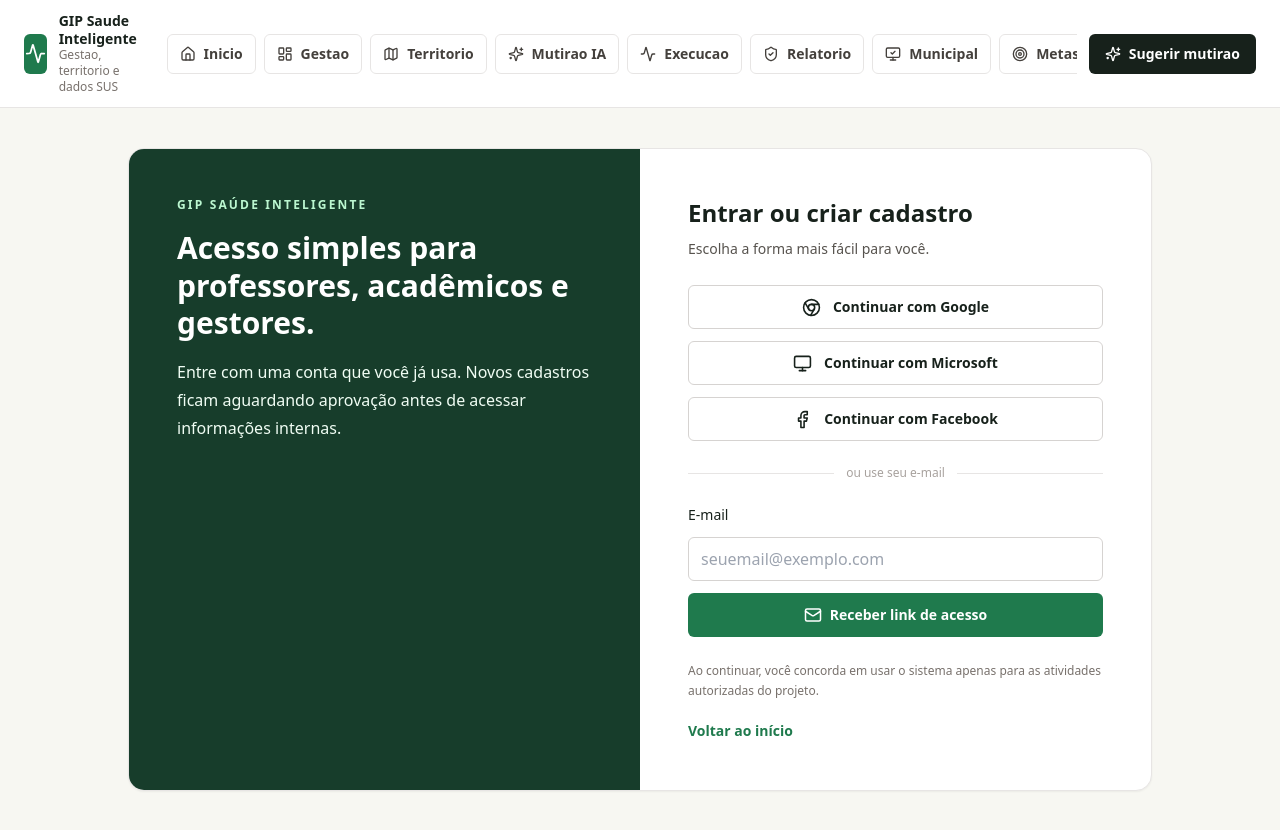
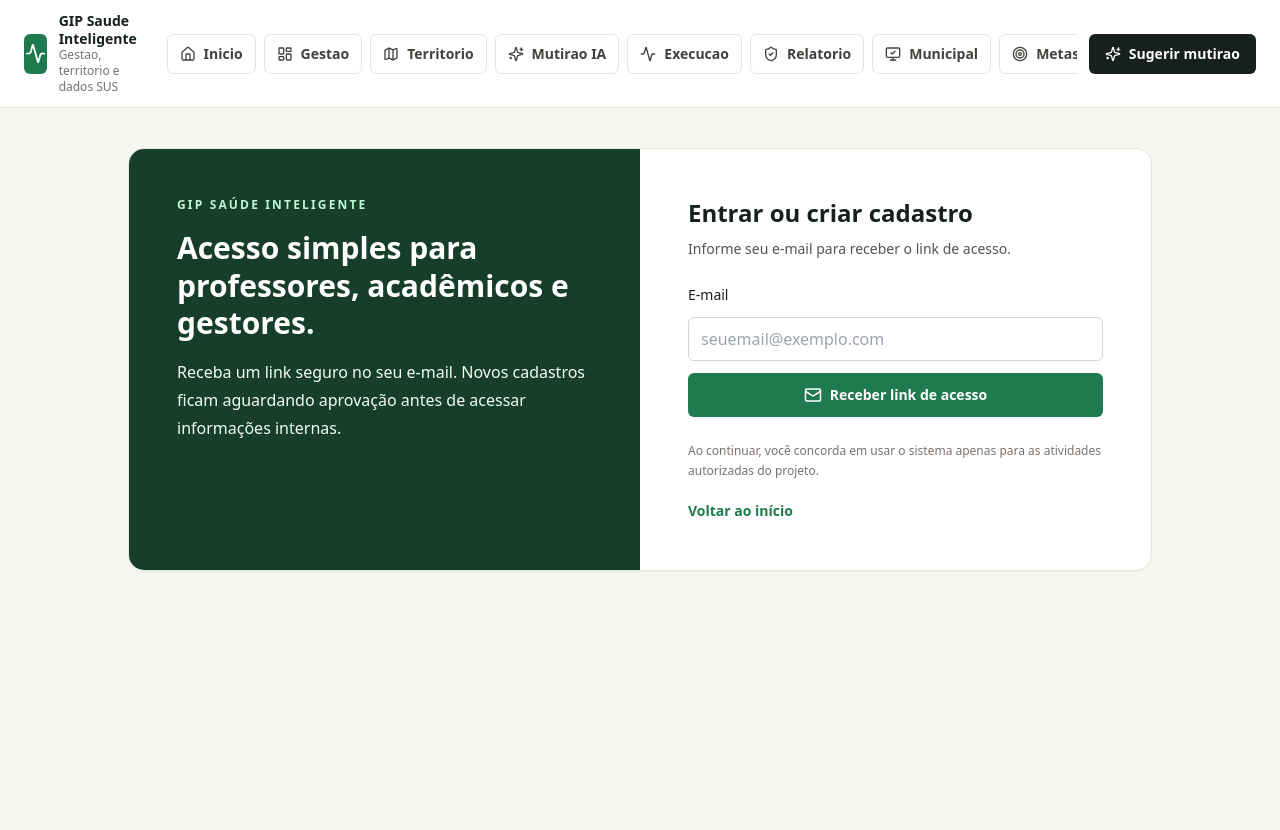
Before and after one commit to lekows/gip-saude-inteligente, a Next.js app: page /entrar in a window 1280 px wide. Shown: the top 830 px of the page. Built offline with nearby package versions, Linux system fonts and the light colour scheme.

Commit message:
fix: hide disabled OAuth providers

```diff
--- a/app/entrar/page.tsx
+++ b/app/entrar/page.tsx
@@ -4,6 +4,27 @@ import { FormEvent, useState } from "react";
 import Link from "next/link";
 import { Mail, Chrome, Facebook, Monitor } from "lucide-react";
 import { getSupabaseBrowserClient } from "@/lib/supabase/browser";
+
+const oauthProviders = [
+  {
+    provider: "google" as const,
+    label: "Continuar com Google",
+    enabled: process.env.NEXT_PUBLIC_SUPABASE_AUTH_GOOGLE_ENABLED === "true",
+    icon: <Chrome size={19} />,
+  },
+  {
+    provider: "azure" as const,
+    label: "Continuar com Microsoft",
+    enabled: process.env.NEXT_PUBLIC_SUPABASE_AUTH_AZURE_ENABLED === "true",
+    icon: <Monitor size={19} />,
+  },
+  {
+    provider: "facebook" as const,
+    label: "Continuar com Facebook",
+    enabled: process.env.NEXT_PUBLIC_SUPABASE_AUTH_FACEBOOK_ENABLED === "true",
+    icon: <Facebook size={19} />,
+  },
+].filter(({ enabled }) => enabled);
 
 export default function EntrarPage() {
   const [email, setEmail] = useState("");
@@ -21,7 +42,13 @@ export default function EntrarPage() {
       });
       if (error) throw error;
     } catch (error) {
-      setMessage(error instanceof Error ? error.message : "Não foi possível iniciar o acesso.");
+      const providerUnavailable =
+        error instanceof Error && error.message.includes("Unsupported provider");
+      setMessage(
+        providerUnavailable
+          ? "Este provedor ainda não está habilitado. Use o acesso por e-mail."
+          : "Não foi possível iniciar o acesso. Tente novamente.",
+      );
       setLoading(false);
     }
   }
@@ -51,22 +78,36 @@ export default function EntrarPage() {
         <div className="bg-[#173d2b] p-8 text-white lg:p-12">
           <p className="text-xs font-semibold uppercase tracking-[0.18em] text-green-200">GIP Saúde Inteligente</p>
           <h1 className="mt-4 text-3xl font-semibold leading-tight">Acesso simples para professores, acadêmicos e gestores.</h1>
-          <p className="mt-4 leading-7 text-green-50">Entre com uma conta que você já usa. Novos cadastros ficam aguardando aprovação antes de acessar informações internas.</p>
+          <p className="mt-4 leading-7 text-green-50">Receba um link seguro no seu e-mail. Novos cadastros ficam aguardando aprovação antes de acessar informações internas.</p>
         </div>
 
         <div className="p-8 lg:p-12">
           <h2 className="text-2xl font-semibold">Entrar ou criar cadastro</h2>
-          <p className="mt-2 text-sm leading-6 text-stone-600">Escolha a forma mais fácil para você.</p>
+          <p className="mt-2 text-sm leading-6 text-stone-600">Informe seu e-mail para receber o link de acesso.</p>
 
-          <div className="mt-6 grid gap-3">
-            <ProviderButton icon={<Chrome size={19} />} label="Continuar com Google" onClick={() => signInWithProvider("google")} disabled={loading} />
-            <ProviderButton icon={<Monitor size={19} />} label="Continuar com Microsoft" onClick={() => signInWithProvider("azure")} disabled={loading} />
-            <ProviderButton icon={<Facebook size={19} />} label="Continuar com Facebook" onClick={() => signInWithProvider("facebook")} disabled={loading} />
-          </div>
+          {oauthProviders.length > 0 && (
+            <>
+              <div className="mt-6 grid gap-3">
+                {oauthProviders.map(({ provider, icon, label }) => (
+                  <ProviderButton
+                    key={provider}
+                    icon={icon}
+                    label={label}
+                    onClick={() => signInWithProvider(provider)}
+                    disabled={loading}
+                  />
+                ))}
+              </div>
 
-          <div className="my-6 flex items-center gap-3 text-xs text-stone-400"><span className="h-px flex-1 bg-stone-200" />ou use seu e-mail<span className="h-px flex-1 bg-stone-200" /></div>
+              <div className="my-6 flex items-center gap-3 text-xs text-stone-400">
+                <span className="h-px flex-1 bg-stone-200" />
+                ou use seu e-mail
+                <span className="h-px flex-1 bg-stone-200" />
+              </div>
+            </>
+          )}
 
-          <form onSubmit={sendMagicLink} className="space-y-3">
+          <form onSubmit={sendMagicLink} className={oauthProviders.length > 0 ? "space-y-3" : "mt-6 space-y-3"}>
             <label className="block text-sm font-medium" htmlFor="email">E-mail</label>
             <input id="email" type="email" required value={email} onChange={(e) => setEmail(e.target.value)} placeholder="seuemail@exemplo.com" className="h-11 w-full rounded-md border border-stone-300 px-3 outline-none focus:border-[#1f7a4d]" />
             <button disabled={loading} className="inline-flex h-11 w-full items-center justify-center gap-2 rounded-md bg-[#1f7a4d] px-4 text-sm font-semibold text-white disabled:opacity-60">
```
Also changed, not shown: 2 other files (tests, documents, lock files or other folders).
